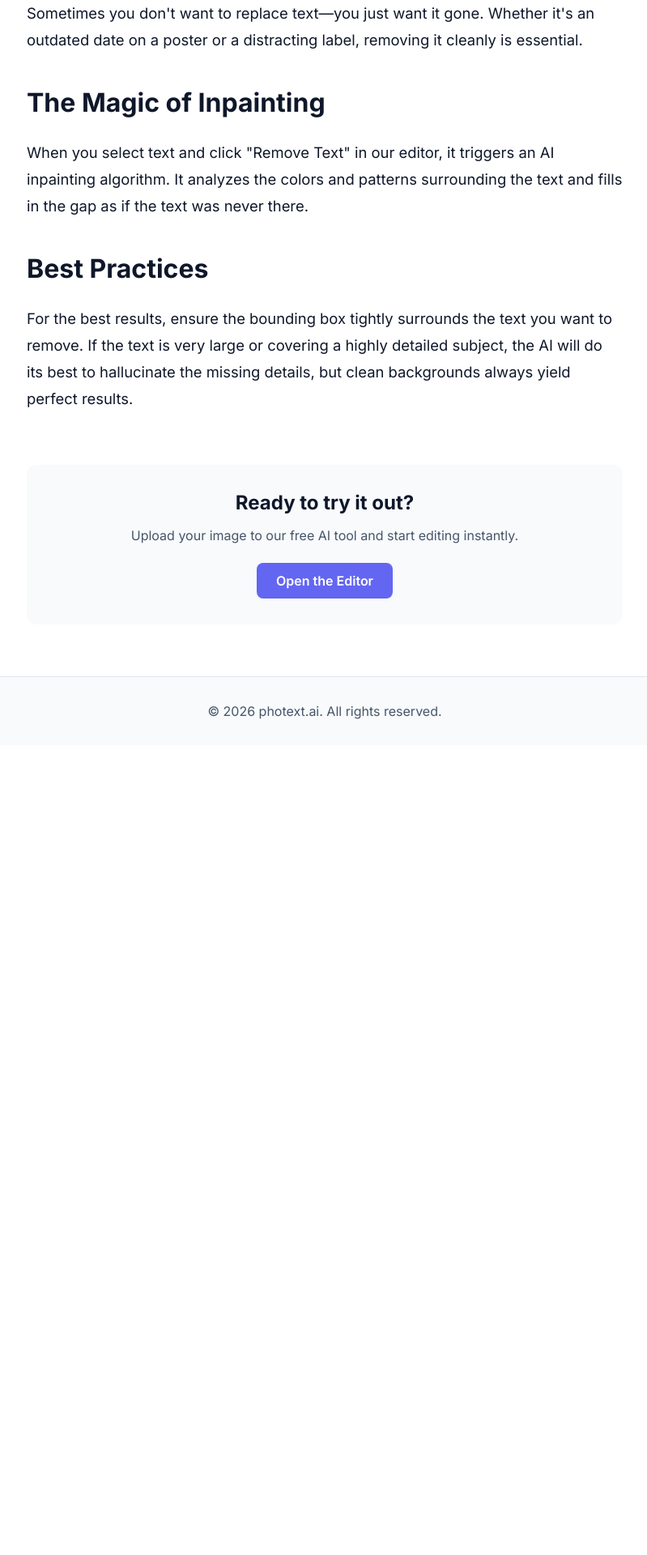
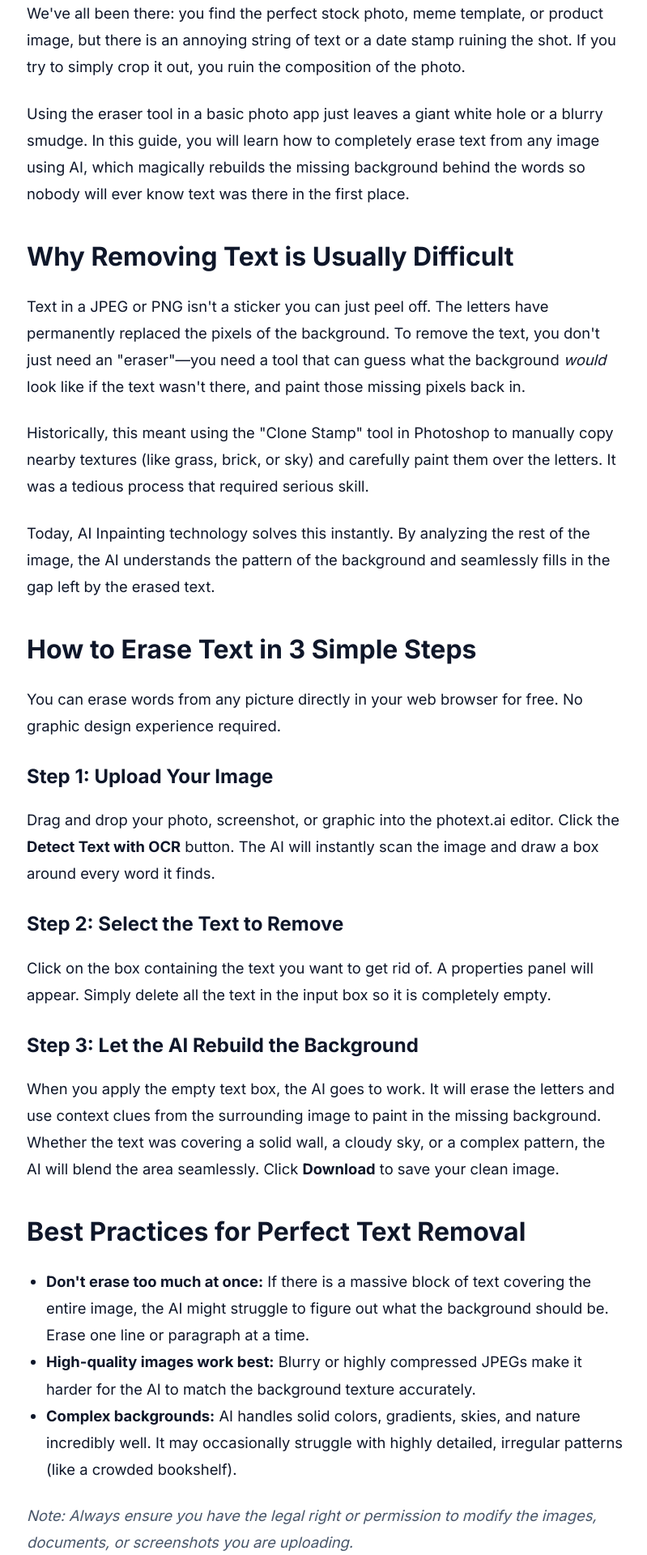
Before and after one commit to khalid1042/Image-and-text-editor-, a Next.js app: page /guides/how-to-remove-text-from-an-image in a window 1280 px wide. Shown: the part 300-2220 px from the top of the page at 81% size, without its empty margins (239-1038 px from the left). Before the commit the page ends 1220 px from the top, so only its background shows below. Built offline with nearby package versions, Linux system fonts and the light colour scheme.

Commit message:
Add SN Tech footer attribution link

```diff
--- a/src/app/guides/how-to-remove-text-from-an-image/page.tsx
+++ b/src/app/guides/how-to-remove-text-from-an-image/page.tsx
@@ -2,20 +2,43 @@ import type { Metadata } from 'next';
 import { GuideLayout } from '@/components/home/GuideLayout';
 
 export const metadata: Metadata = {
-  title: 'How to Remove Text from an Image | photext.ai',
-  description: 'Learn how to magically erase unwanted text, dates, or labels from your images.',
+  title: 'How to Remove Text from an Image Online (Free AI Eraser)',
+  description: 'Learn how to easily erase words, dates, or watermarks from any picture. Our AI removes the text and magically restores the background behind it.',
 };
 
 export default function GuidePage() {
   return (
-    <GuideLayout title="How to Remove Text from an Image">
+    <GuideLayout title="How to Remove Text from an Image (Without Smudges)">
+      <p style={{ marginBottom: '1.5rem' }}>We've all been there: you find the perfect stock photo, meme template, or product image, but there is an annoying string of text or a date stamp ruining the shot. If you try to simply crop it out, you ruin the composition of the photo.</p>
 
-      <p style={{ marginBottom: '1.5rem' }}>Sometimes you don't want to replace text—you just want it gone. Whether it's an outdated date on a poster or a distracting label, removing it cleanly is essential.</p>
-      <h2 style={{ fontSize: '2rem', margin: '2rem 0 1rem' }}>The Magic of Inpainting</h2>
-      <p style={{ marginBottom: '1.5rem' }}>When you select text and click "Remove Text" in our editor, it triggers an AI inpainting algorithm. It analyzes the colors and patterns surrounding the text and fills in the gap as if the text was never there.</p>
-      <h2 style={{ fontSize: '2rem', margin: '2rem 0 1rem' }}>Best Practices</h2>
-      <p style={{ marginBottom: '1.5rem' }}>For the best results, ensure the bounding box tightly surrounds the text you want to remove. If the text is very large or covering a highly detailed subject, the AI will do its best to hallucinate the missing details, but clean backgrounds always yield perfect results.</p>
+      <p style={{ marginBottom: '1.5rem' }}>Using the eraser tool in a basic photo app just leaves a giant white hole or a blurry smudge. In this guide, you will learn how to completely erase text from any image using AI, which magically rebuilds the missing background behind the words so nobody will ever know text was there in the first place.</p>
 
+      <h2 style={{ fontSize: '2rem', margin: '2rem 0 1rem' }}>Why Removing Text is Usually Difficult</h2>
+      <p style={{ marginBottom: '1.5rem' }}>Text in a JPEG or PNG isn't a sticker you can just peel off. The letters have permanently replaced the pixels of the background. To remove the text, you don't just need an "eraser"—you need a tool that can guess what the background <i>would</i> look like if the text wasn't there, and paint those missing pixels back in.</p>
+
+      <p style={{ marginBottom: '1.5rem' }}>Historically, this meant using the "Clone Stamp" tool in Photoshop to manually copy nearby textures (like grass, brick, or sky) and carefully paint them over the letters. It was a tedious process that required serious skill.</p>
+
+      <p style={{ marginBottom: '1.5rem' }}>Today, AI Inpainting technology solves this instantly. By analyzing the rest of the image, the AI understands the pattern of the background and seamlessly fills in the gap left by the erased text.</p>
+
+      <h2 style={{ fontSize: '2rem', margin: '2rem 0 1rem' }}>How to Erase Text in 3 Simple Steps</h2>
+      <p style={{ marginBottom: '1.5rem' }}>You can erase words from any picture directly in your web browser for free. No graphic design experience required.</p>
+
+      <h3 style={{ fontSize: '1.5rem', margin: '1.5rem 0 1rem' }}>Step 1: Upload Your Image</h3>
+      <p style={{ marginBottom: '1.5rem' }}>Drag and drop your photo, screenshot, or graphic into the photext.ai editor. Click the <strong>Detect Text with OCR</strong> button. The AI will instantly scan the image and draw a box around every word it finds.</p>
+
+      <h3 style={{ fontSize: '1.5rem', margin: '1.5rem 0 1rem' }}>Step 2: Select the Text to Remove</h3>
+      <p style={{ marginBottom: '1.5rem' }}>Click on the box containing the text you want to get rid of. A properties panel will appear. Simply delete all the text in the input box so it is completely empty.</p>
+
+      <h3 style={{ fontSize: '1.5rem', margin: '1.5rem 0 1rem' }}>Step 3: Let the AI Rebuild the Background</h3>
+      <p style={{ marginBottom: '1.5rem' }}>When you apply the empty text box, the AI goes to work. It will erase the letters and use context clues from the surrounding image to paint in the missing background. Whether the text was covering a solid wall, a cloudy sky, or a complex pattern, the AI will blend the area seamlessly. Click <strong>Download</strong> to save your clean image.</p>
+
+      <h2 style={{ fontSize: '2rem', margin: '2rem 0 1rem' }}>Best Practices for Perfect Text Removal</h2>
+      <ul style={{ marginBottom: '1.5rem', paddingLeft: '1.5rem', lineHeight: '1.8' }}>
+        <li><strong>Don't erase too much at once:</strong> If there is a massive block of text covering the entire image, the AI might struggle to figure out what the background should be. Erase one line or paragraph at a time.</li>
+        <li><strong>High-quality images work best:</strong> Blurry or highly compressed JPEGs make it harder for the AI to match the background texture accurately.</li>
+        <li><strong>Complex backgrounds:</strong> AI handles solid colors, gradients, skies, and nature incredibly well. It may occasionally struggle with highly detailed, irregular patterns (like a crowded bookshelf).</li>
+      </ul>
+      <p style={{ marginBottom: '1.5rem', fontStyle: 'italic', color: 'var(--text-secondary)' }}>Note: Always ensure you have the legal right or permission to modify the images, documents, or screenshots you are uploading.</p>
     </GuideLayout>
   );
 }
--- a/src/app/page.tsx
+++ b/src/app/page.tsx
@@ -44,6 +44,9 @@ export default function Home() {
 
       <footer className={styles.footer}>
         <p>&copy; 2026 photext.ai. All rights reserved.</p>
+        <p style={{ marginTop: '0.5rem', fontSize: '0.875rem', color: 'var(--text-secondary)' }}>
+          Generated by <a href="https://www.sntechweb.com/" target="_blank" rel="noopener noreferrer" style={{ color: 'var(--accent-primary)', textDecoration: 'none' }}>SN Tech</a>
+        </p>
       </footer>
     </div>
   );
--- a/src/components/PlaceholderPage.tsx
+++ b/src/components/PlaceholderPage.tsx
@@ -28,7 +28,10 @@ export function PlaceholderPage({ title }: { title: string }) {
       </main>
 
       <footer className={styles.footer}>
-        <p>&copy; {new Date().getFullYear()} photext.ai. All rights reserved.</p>
+        <p>&copy; 2026 photext.ai. All rights reserved.</p>
+        <p style={{ marginTop: '0.5rem', fontSize: '0.875rem', color: 'var(--text-secondary)' }}>
+          Generated by <a href="https://www.sntechweb.com/" target="_blank" rel="noopener noreferrer" style={{ color: 'var(--accent-primary)', textDecoration: 'none' }}>SN Tech</a>
+        </p>
       </footer>
     </div>
   );
--- a/src/components/home/GuideLayout.tsx
+++ b/src/components/home/GuideLayout.tsx
@@ -38,6 +38,9 @@ export function GuideLayout({ title, children }: { title: string, children: Reac
 
       <footer className={styles.footer}>
         <p>&copy; 2026 photext.ai. All rights reserved.</p>
+        <p style={{ marginTop: '0.5rem', fontSize: '0.875rem', color: 'var(--text-secondary)' }}>
+          Generated by <a href="https://www.sntechweb.com/" target="_blank" rel="noopener noreferrer" style={{ color: 'var(--accent-primary)', textDecoration: 'none' }}>SN Tech</a>
+        </p>
       </footer>
     </div>
   );
```
Also changed, not shown: src/app/guides/how-to-extract-text-from-an-image/page.tsx (+31 -8 lines).
